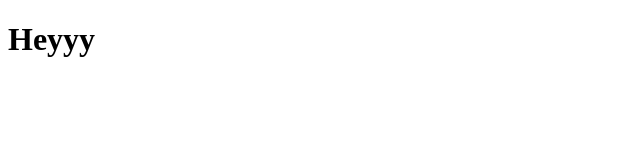
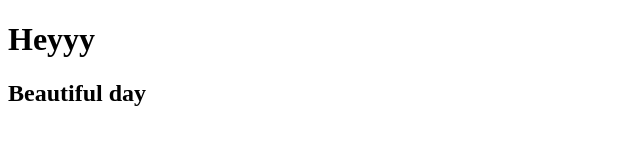
Before and after one commit to adinashby/FrontEndGitTest, a plain HTML site: page index.html in a window 1280 px wide. Shown: the whole page, without its empty margins (0-640 px from the left). Drawn offline with Linux system fonts and the light colour scheme.

Commit message:
Added an h2 tag

```diff
--- a/index.html
+++ b/index.html
@@ -5,5 +5,6 @@
   </head>
   <body>
     <h1>Heyyy</h1>
+    <h2>Beautiful day</h2>
   </body>
 </html>
```
